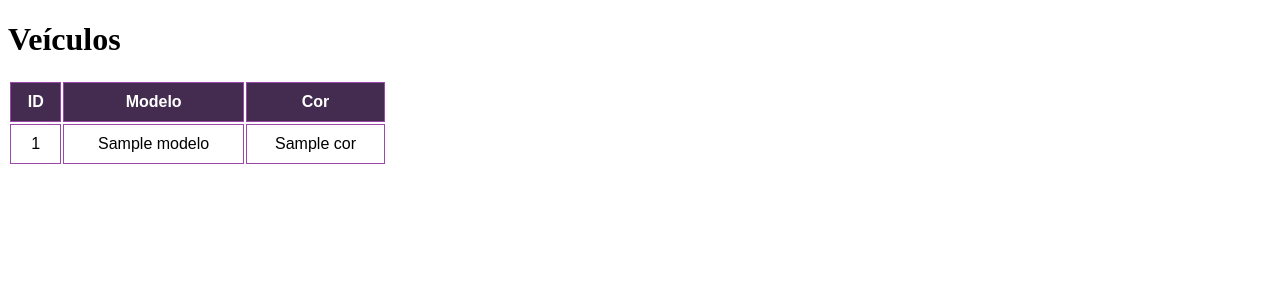
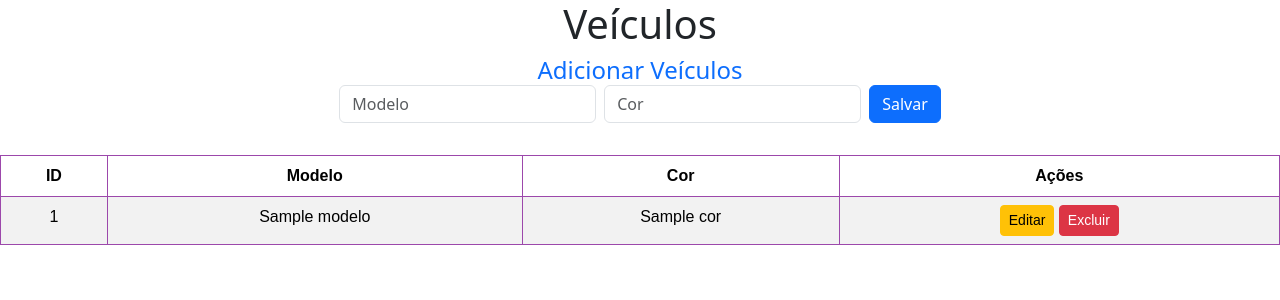
Before and after one commit to niveabeh/crud-fabrica-carros-php, a PHP site: template mvc/views/index.php in a window 1280 px wide. Shown: the top 300 px of the page. Run offline with PHP 8.4, Linux system fonts and the light colour scheme; the template is opened without the code that fills it: most values are stand-ins (such as "Sample title", 1, 10 or a date in 2020).

Commit message:
crud de veículos de carro

```diff
--- a/mvc/configuration/connect.php
+++ b/mvc/configuration/connect.php
@@ -7,7 +7,6 @@
     define('PASSWORD', ''); //Não tem senha
 
     class Connect{
-
         protected $connection;
 
         function __construct()
--- a/mvc/views/css/style.css
+++ b/mvc/views/css/style.css
@@ -8,17 +8,3 @@
     padding: 10px;
     text-align: center;
 }
-
-.table th {
-    background-color: #442c50;
-    color: white;
-}
-
-.table tr:nth-child(even) {
-    background-color: #f9e3ff;
-}
-
-.table tr:hover {
-    background-color: #ead6f8;
-    transition: .3s;
-}
--- a/mvc/views/index.php
+++ b/mvc/views/index.php
@@ -5,18 +5,35 @@
     <meta charset="UTF-8">
     <meta name="viewport" content="width=device-width, initial-scale=1.0">
     <link rel="stylesheet" href="/crud-fabrica-carros-php/mvc/views/css/style.css">
+    <link href="https://cdn.jsdelivr.net/npm/bootstrap@5.3.8/dist/css/bootstrap.min.css" rel="stylesheet" integrity="sha384-sRIl4kxILFvY47J16cr9ZwB07vP4J8+LH7qKQnuqkuIAvNWLzeN8tE5YBujZqJLB" crossorigin="anonymous">
+    <script src="https://cdn.jsdelivr.net/npm/bootstrap@5.3.3/dist/js/bootstrap.bundle.min.js" defer></script>
+    <script src="/crud-fabrica-carros-php/mvc/views/js/main.js" defer> </script>
     <title>Document</title>
 </head>
 
 <body>
-    <h1>Veículos</h1>
+    <h1 class="h1 text-center">Veículos</h1>
+    <div class="container d-flex align-items-center justify-content-center mb-4">
+        <fieldset class="h4 text-center text-primary"> Adicionar Veículos
+            <form method="POST" action="index.php?a=create" class="d-flex gap-2">
+
+                <input type="text"  class="form-control" name="modelo" placeholder="Modelo" required>
+
+                <input type="text"  class="form-control" name="cor" placeholder="Cor" required>
+
+                <button class="btn btn-primary" type="submit">Salvar</button>
+
+            </form>
+        </fieldset>
+    </div>
     <div class="content">
-        <table class="table">
+        <table class="table table-striped table-hover">
             <thead>
                 <tr>
-                    <th>ID</th>
-                    <th>Modelo</th>
-                    <th>Cor</th>
+                    <th  scope="col">ID</th>
+                    <th  scope="col">Modelo</th>
+                    <th  scope="col">Cor</th>
+                    <th  scope="col">Ações</th>
                 </tr>
             </thead>
             <tbody>
@@ -27,12 +44,83 @@
                         <td><?= $data['id'] ?></td>
                         <td><?= $data['modelo'] ?></td>
                         <td><?= $data['cor'] ?></td>
+                        <td>
+                            <button
+                                class="btn btn-warning btn-sm"
+                                data-bs-toggle="modal"
+                                data-bs-target="#editModal"
+                                onclick="fillModal(
+                                '<?= $data['id'] ?>',
+                                    '<?= $data['modelo'] ?>',
+                                    '<?= $data['cor'] ?>'
+                                )">
+                                Editar
+                            </button>
+                            <button
+                                class="btn btn-danger btn-sm"
+                                data-bs-toggle="modal"
+                                data-bs-target="#deleteModal"
+                                onclick="setDeleteId('<?= $data['id'] ?>')">
+                                Excluir
+                            </button>
+                        </td>
                     </tr>
                 <?php endforeach; ?>
             </tbody>
         </table>
     </div>
 
+    <div class="modal fade" id="editModal" tabindex="-1">
+        <div class="modal-dialog">
+            <div class="modal-content">
+                <form method="POST" action="index.php?a=edit">
+                    <div class="modal-header">
+                        <h5 class="modal-title">Editar Veículo</h5>
+                        <button type="button" class="btn-close" data-bs-dismiss="modal"></button>
+                    </div>
+                    <div class="modal-body">
+                        <input type="hidden" name="id" id="edit-id">
+                        <div class="mb-3">
+                            <label>Modelo</label>
+                            <input type="text" name="modelo" id="edit-modelo" class="form-control" required>
+                        </div>
+                        <div class="mb-3">
+                            <label>Cor</label>
+                            <input type="text" name="cor" id="edit-cor" class="form-control" required>
+                        </div>
+                    </div>
+                    <div class="modal-footer">
+                        <button type="submit" class="btn btn-primary">Salvar</button>
+                    </div>
+                </form>
+            </div>
+        </div>
+    </div>
+
+    <div class="modal fade" id="deleteModal" tabindex="-1">
+        <div class="modal-dialog">
+            <div class="modal-content">
+                <form method="POST" action="index.php?a=delete">
+                    <div class="modal-header">
+                        <h5 class="modal-title">Confirmar Exclusão</h5>
+                        <button type="button" class="btn-close" data-bs-dismiss="modal"></button>
+                    </div>
+                    <div class="modal-body">
+                        <p>Tem certeza que deseja excluir este veículo?</p>
+                        <input type="hidden" name="id" id="delete-id">
+                    </div>
+                    <div class="modal-footer">
+                        <button type="button" class="btn btn-secondary" data-bs-dismiss="modal">
+                            Cancelar
+                        </button>
+                        <button type="submit" class="btn btn-danger">
+                            Excluir
+                        </button>
+                    </div>
+                </form>
+            </div>
+        </div>
+    </div>
 </body>
 
 </html>
--- /dev/null
+++ b/mvc/views/js/main.js
@@ -0,0 +1,9 @@
+
+function fillModal(id, modelo, cor) {
+    document.getElementById('edit-id').value = id;
+    document.getElementById('edit-modelo').value = modelo;
+    document.getElementById('edit-cor').value = cor;
+}
+function setDeleteId(id) {
+    document.getElementById('delete-id').value = id;
+}
```
Also changed, not shown: mvc/controllers/clientsController.php (+26 -3 lines), mvc/model/Client.php (+37 -5 lines).
